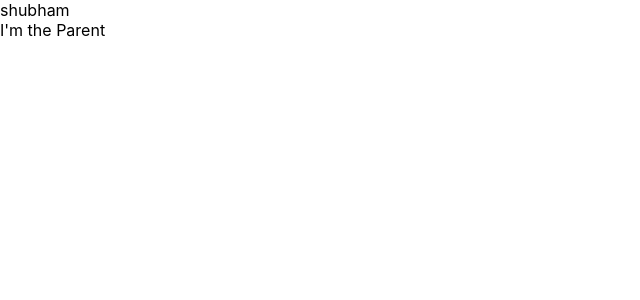
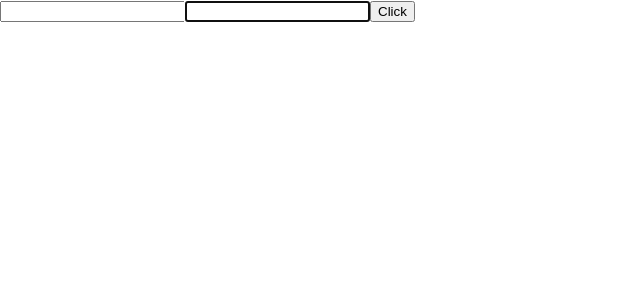
Before and after one commit to shubhsjain/React-Practic, a React (Create React App) app: page / in a window 1280 px wide. Shown: the top 300 px of the page, without its empty margins (0-640 px from the left). Built offline with nearby package versions, Linux system fonts and the light colour scheme.

Commit message:
basic refs

```diff
--- a/src/App.js
+++ b/src/App.js
@@ -9,6 +9,7 @@
 import Greet from './components/Greet'
 import Welcome from './components/Welcome'
 import Message from './components/Message'
+import ParentComp from './components/ParentComp'
 import UserGreeting from './components/UserGreeting';
 import NameList from './components/NameList';
 import Stylesheet from './components/Stylesheet';
@@ -17,14 +18,13 @@
 import FragmentDemo from './components/FragmentDemo';
 import Table from './components/Table'
 */
-import ParentComp from './components/ParentComp'
 
 import React from 'react';
+import RefsDemo from './components/RefsDemo';
 function App() {
   return (
    <div className="App">
-      <ParentComp/>
-
+   <RefsDemo/>
    {/**
    <Form/>
    <LifeCycleA/>
@@ -38,6 +38,7 @@
    <Counter/>
    <Hello/>
    <Message/>
+   <ParentComp/>
    <UserGreeting/>
    <NameList/>
 
--- a/src/components/ParentComp.js
+++ b/src/components/ParentComp.js
@@ -1,7 +1,7 @@
 import React, { Component } from 'react'
 import MemoComp from './MemoComp'
-import PureComp from './PureComp'
-import RegComp from './RegComp'
+// import PureComp from './PureComp'
+// import RegComp from './RegComp'
 
 export class ParentComp extends Component {
     constructor(props) {
--- /dev/null
+++ b/src/components/RefsDemo.js
@@ -0,0 +1,35 @@
+import React, { Component } from 'react'
+
+export class RefsDemo extends Component {
+    constructor(props) {
+        super(props)
+        this.inputRef = React.createRef()
+        this.cbRef = null
+        this.setCbRef = (element) => {
+            this.cbRef = element        // setCbRef = set call back ref
+        }
+    }
+    componentDidMount() {
+        if (this.cbRef){
+            this.cbRef.focus()
+        }
+        // this.inputRef.current.focus()           //this will focus on the input field right away
+        // console.log(this.inputRef)
+    }
+
+    clickHandler = () => {
+        alert(this.inputRef.current.value)      // this will give us an alert of the thing we type
+    }
+
+    render() {
+        return (
+            <div>
+                <input type ="text" ref = {this.inputRef}  ></input>
+                <input type ="text" ref = {this.setCbRef} ></input>
+                <button onClick ={this.clickHandler}>Click</button>
+            </div>
+        )
+    }
+}
+
+export default RefsDemo
```
